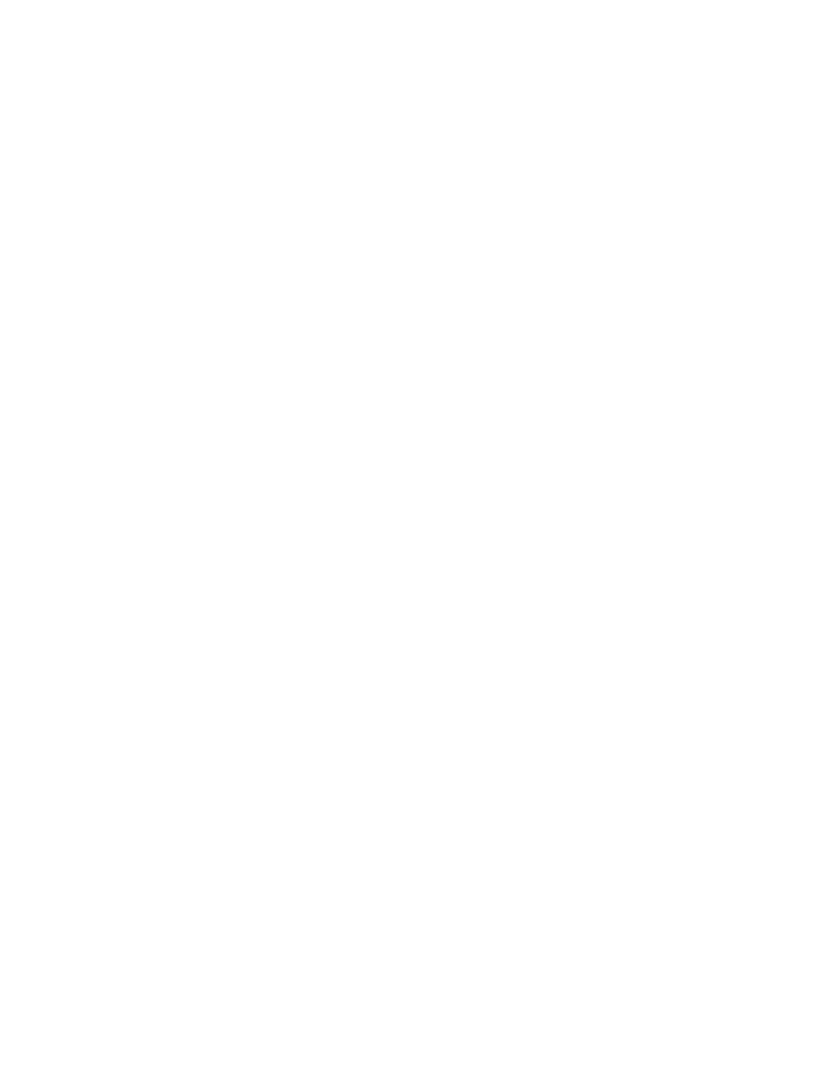
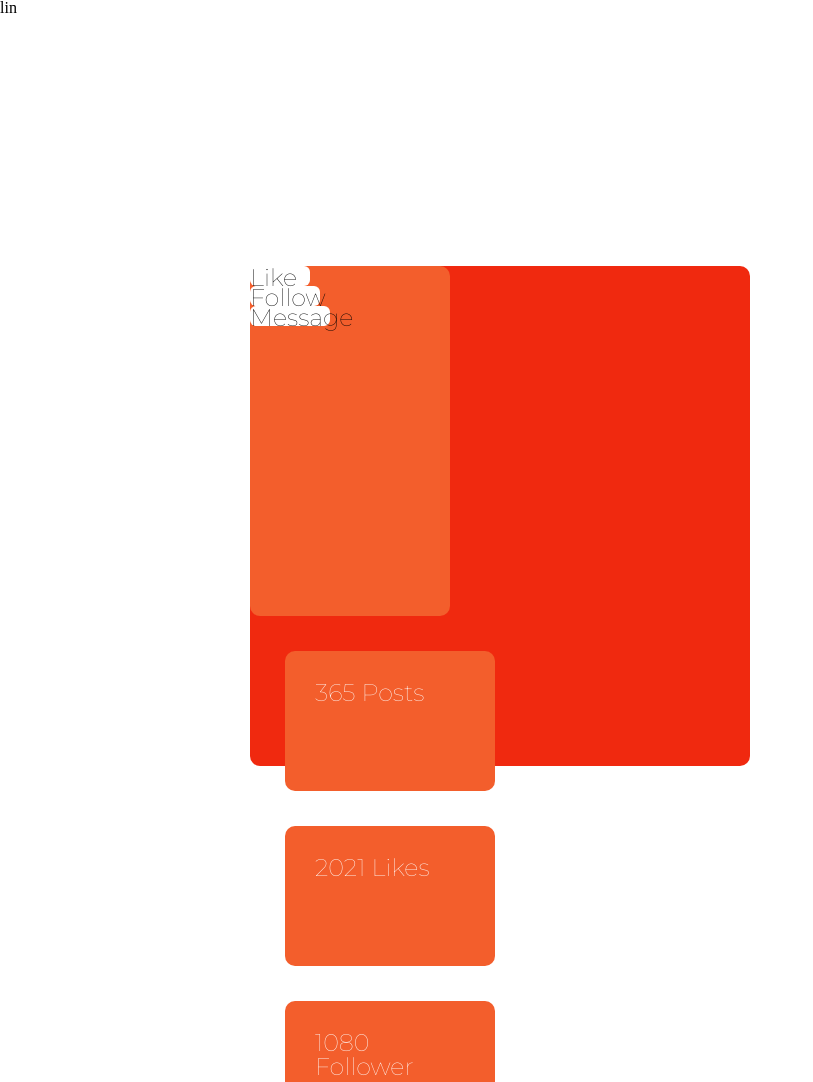
Before and after one commit to malachorna/homework-4, a plain HTML site: page index.html in a window 1280 px wide. Shown: the top 1082 px of the page, without its empty margins (0-813 px from the left). Before the commit the page ends 800 px from the top, so only its background shows below. Drawn offline with nearby package versions, Linux system fonts and the light colour scheme.

Commit message:
Prytula Iryna
haven't comleted it yet.

```diff
--- a/index.html
+++ b/index.html
@@ -1,14 +1,40 @@
-<!doctype html>
+<!DOCTYPE html>
 <html lang="en">
+
 <head>
     <meta charset="UTF-8">
-    <meta name="viewport"
-          content="width=device-width, user-scalable=no, initial-scale=1.0, maximum-scale=1.0, minimum-scale=1.0">
-    <meta http-equiv="X-UA-Compatible" content="ie=edge">
-    <title>Homework 4</title>
+    <meta http-equiv="X-UA-Compatible" content="IE=edge">
+    <meta name="viewport" content="width=, initial-scale=1.0">
+    <title>hometask4</title>
+    <link rel="preconnect" href="https://fonts.googleapis.com">
+    <link rel="preconnect" href="https://fonts.gstatic.com" crossorigin>
+    <link href="https://fonts.googleapis.com/css2?family=Montserrat:wght@100&family=Patrick+Hand&display=swap" rel="stylesheet">
     <link rel="stylesheet" href="./style.css">
+    <link rel="stylesheet" href="https://cdnjs.cloudflare.com/ajax/libs/meyer-reset/2.0/reset.min.css "> lin
+
+
 </head>
+
 <body>
 
+    <div class="container">
+        <div class="main-block">
+            <div class="like">Like</div>
+            <div class="follow">Follow</div>
+            <div class="message">Message</div>
+        </div>
+        <div class="block">
+            <p style="color: white; transform: rotate(centre);"> <b>365</b> Posts</p>
+        </div>
+        <div class="block">
+            <p style="color: white;"> <b>2021</b> Likes</p>
+        </div>
+        <div class=" block ">
+            <p style="color: white;"> <b>1080</b> Follower </p>
+
+        </div>
+    </div>
+
 </body>
+
 </html>
--- a/style.css
+++ b/style.css
@@ -0,0 +1,54 @@
+.container {
+    margin: 250px;
+    background-color: rgb(240, 41, 15);
+    width: 500px;
+    height: 500px;
+    border-radius: 10px;
+}
+
+.block {
+    width: 150px;
+    height: 80px;
+    background-color: rgb(243, 94, 44);
+    margin: 35px;
+    padding: 30px;
+    border-radius: 10px;
+    font-family: "Montserrat";
+    font-style: normal;
+    font-size: 24px;
+    position: flex;
+    flex-direction: column;
+    top: 10%
+}
+
+.like {
+    width: 60px;
+    height: 20px;
+    border-radius: 6px;
+    background-color: white;
+    ;
+}
+
+.main-block {
+    width: 200px;
+    height: 350px;
+    border-radius: 10px;
+    background-color: rgb(243, 94, 44);
+    font-family: "Montserrat";
+    font-style: normal;
+    font-size: 24px;
+}
+
+.follow {
+    width: 70px;
+    height: 20px;
+    border-radius: 6px;
+    background-color: white;
+}
+
+.message {
+    width: 80px;
+    height: 20px;
+    border-radius: 6px;
+    background-color: white;
+}
```
